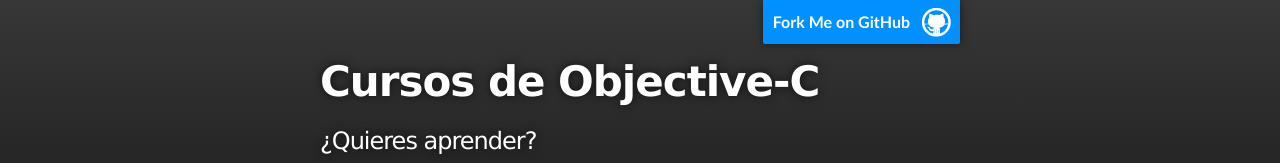
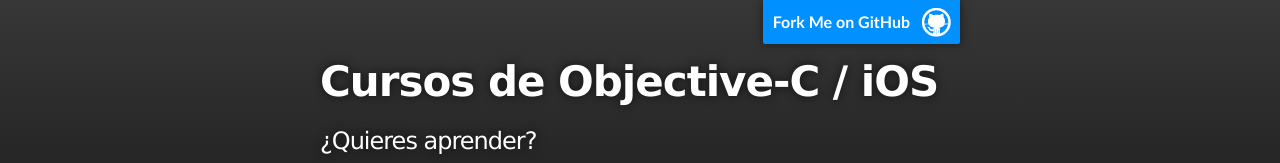
Before and after one commit to a-bx/objective-courses, a plain HTML site: page index.html in a window 1280 px wide. Shown: the top 163 px of the page. Drawn offline with Linux system fonts and the light colour scheme.

Commit message:
changes on page

```diff
--- a/index.html
+++ b/index.html
@@ -9,6 +9,7 @@
     <link rel="stylesheet" type="text/css" media="screen" href="stylesheets/stylesheet.css">
 
     <title>Cursos de Objective-C</title>
+    <meta property="og:title" content="Mobile Courses" /><meta property="og:type" content="company" /><meta property="og:site_name" content="Mobile Courses" /><meta property="og:url" content="http://abrahambarrera.github.com/objective-courses" /><meta property="og:image" content="null" /><meta property="og:description" content="Aprende Objective-C e iOS" />
   </head>
 
   <body>
@@ -18,7 +19,7 @@
         <header class="inner">
           <a id="forkme_banner" href="https://github.com/abrahambarrera/objective-courses">Fork Me on GitHub</a>
 
-          <h1 id="project_title">Cursos de Objective-C</h1>
+          <h1 id="project_title">Cursos de Objective-C / iOS</h1>
           <h2 id="project_tagline">¿Quieres aprender?</h2>
 
           <section id="downloads">
@@ -39,6 +40,8 @@
 <li>Cursos presenciales</li>
 <li>Ejemplos de código</li>
 </ul>
+<div rel="WJGEJTYE" class="lrdiscoverwidget" data-logo="off" data-background="off" data-share-url="abrahambarrera.github.com/objective-courses" data-css=""></div><script type="text/javascript" src="http://launchrock-ignition.s3.amazonaws.com/ignition.1.1.js"></script>
+
       </section>
     </div>
 
```
